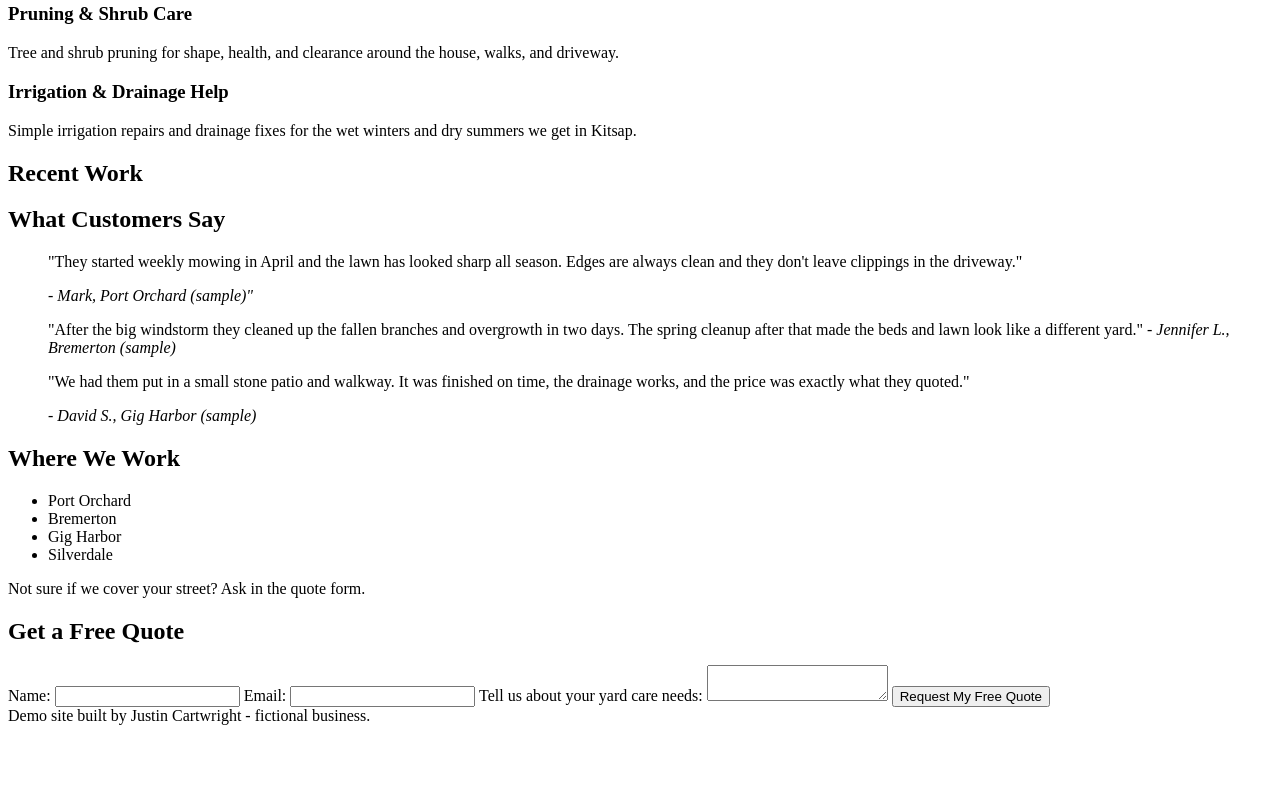
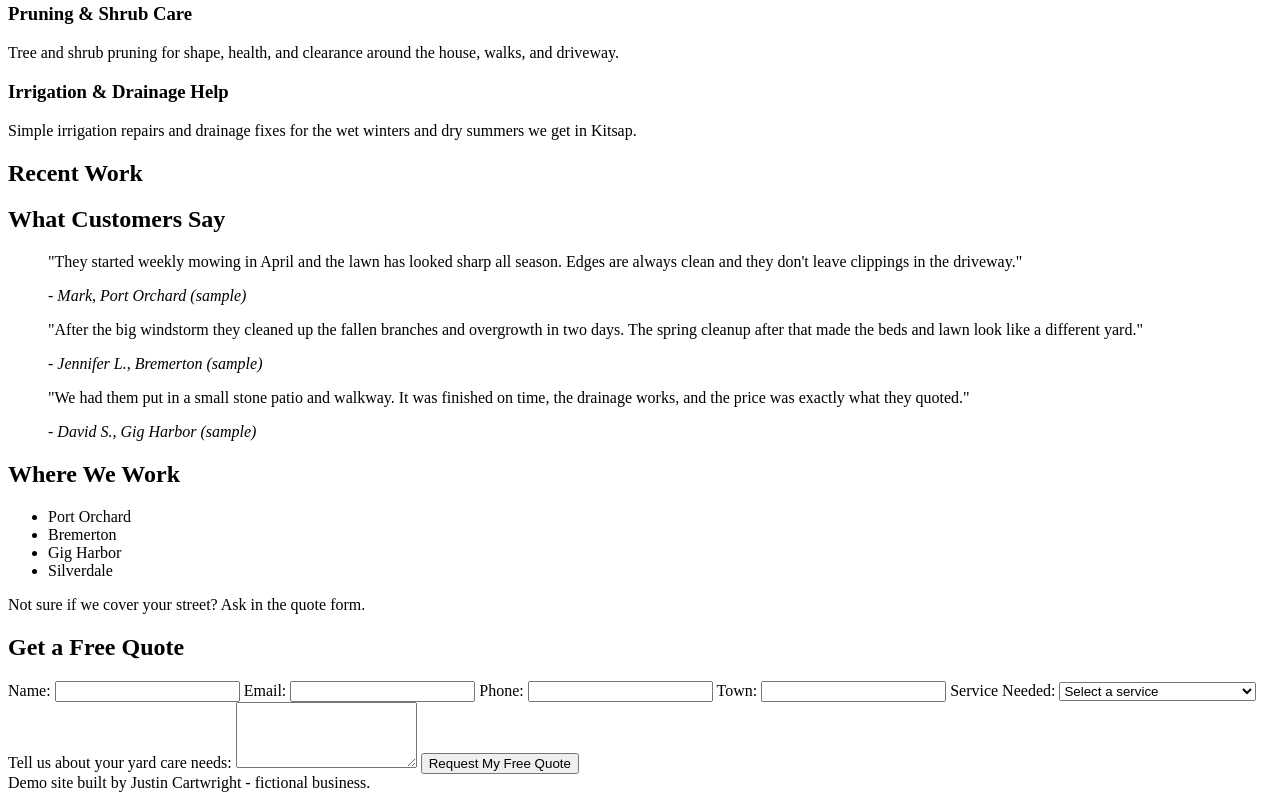
Before and after one commit to Reticulated-Splines/reticulated-splines.github.io, a plain HTML site: page blue-heron/index.html in a window 1280 px wide. Shown: the part 505-1305 px from the top of the page. Before the commit the page ends 1238 px from the top, so only its background shows below. Drawn offline with Linux system fonts and the light colour scheme.

Commit message:
Add quote form

```diff
--- a/blue-heron/index.html
+++ b/blue-heron/index.html
@@ -11,7 +11,7 @@
         <h1>Blue Heron Landscapes</h1>
         <p>Reliable lawn care and landscaping for South Kitsap homes.</p>
         <a href="tel:+15555550123">Call Now</a>
-        <a href="#quote">Get a free Quote</a>
+        <a href="#quote">Get a Free Quote</a>
     </header>
     <!-- SERVICES -->
     <section id="services">
@@ -50,10 +50,10 @@
         <h2>What Customers Say</h2>
         <blockquote>
             <p>"They started weekly mowing in April and the lawn has looked sharp all season. Edges are always clean and they don't leave clippings in the driveway."</p>
-            <cite>- Mark, Port Orchard (sample)"</cite>
+            <cite>- Mark, Port Orchard (sample)</cite>
         </blockquote>
         <blockquote>
-            <p>"After the big windstorm they cleaned up the fallen branches and overgrowth in two days. The spring cleanup after that made the beds and lawn look like a different yard."
+            <p>"After the big windstorm they cleaned up the fallen branches and overgrowth in two days. The spring cleanup after that made the beds and lawn look like a different yard."</p>
             <cite>- Jennifer L., Bremerton (sample)</cite>
         </blockquote>
         <blockquote>
@@ -75,14 +75,33 @@
     <!-- QUOTE FORM -->
     <section id="quote">
         <h2>Get a Free Quote</h2>
-        <form action=""YOUR-ENDPOINT" method=""POST">
+        <form action="https://formspree.io/f/mkjrykra" method="POST">
             <label for="name">Name:</label>
-            <input type=""text" id=""name" name=""name" required>
+            <input type="text" id="name" name="name" required>
+
             <label for="email">Email:</label>
-            <input type=""email" id=""email" name=""email" required>
+            <input type="email" id="email" name="email" required>
+
+            <label for="phone">Phone:</label>
+            <input type="tel" id="phone" name="phone" required>
+
+            <label for="town">Town:</label>
+            <input type="text" id="town" name="town" required>
+
+            <label for="service">Service Needed:</label>
+            <select id="service" name="service" required>
+                <option value="">Select a service</option>
+                <option>Lawn Mowing & Maintenance</option>
+                <option>Seasonal Cleanups</option>
+                <option>Hardscaping</option>
+                <option>Mulch & Garden Bed Design</option>
+                <option>Pruning & Shrub Care</option>
+                <option>Irrigation & Drainage Help</option>
+            </select>
+
             <label for="message">Tell us about your yard care needs:</label>
-            <textarea id=""message" name=""message" rows=""4" required></textarea>
-            <button type=""submit">Request My Free Quote</button>
+            <textarea id="message" name="message" rows="4" required></textarea>
+            <button type="submit">Request My Free Quote</button>
         </form>
     </section>
     <!-- FOOTER -->
```
